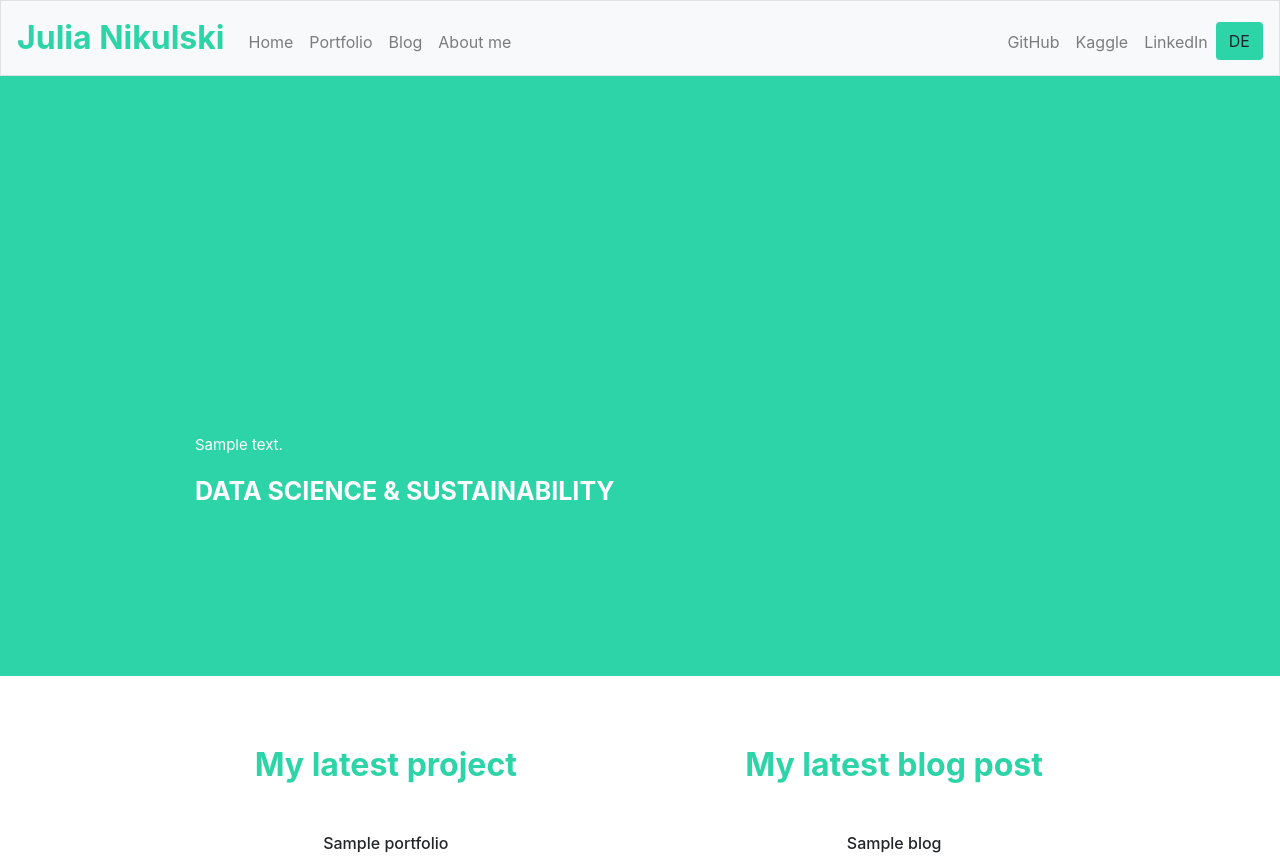
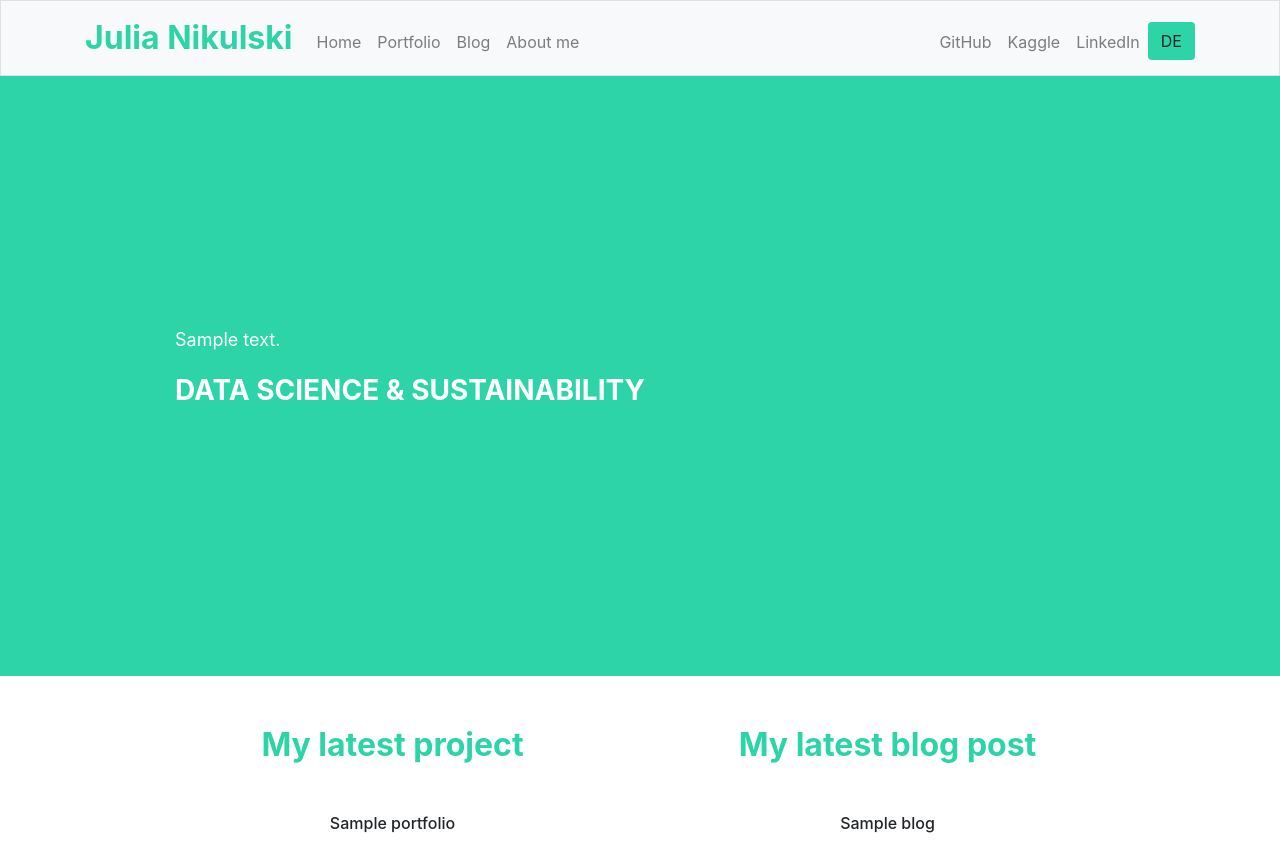
Before and after one commit to julianikulski/portfolio-website, a Flask app: page /en/ in a window 1280 px wide. Shown: the top 866 px of the page. Run offline with Flask 2, Linux system fonts and the light colour scheme; a database or web service that is not in the repository returns one stand-in record (values such as "Sample title"); some libraries are stand-ins or nearby versions.

Commit message:
feat: Change maximum content width by putting everything in containers

```diff
--- a/static/styles.css
+++ b/static/styles.css
@@ -37,6 +37,7 @@
 
 .title-color
 {
+    padding: 250px 0 80px;
     position: relative;
     z-index: 1;
     display: block;
@@ -59,28 +60,19 @@
 
 .container
 {
-    min-height:100%;
-    min-width:100%;
+    width:100%;
 }
 
-/* This is for debugging purposes to see the size of divs
+/*This is for debugging purposes to see the size of divs
 *{
- outline: 1px solid red;
-} */
+    outline: 1px solid red;
+}*/
 
 
 .title-color
 {
     height: 600px;
     position: relative;
-}
-
-.title-container
-{
-    padding-left: 180px;
-    position: absolute;
-    bottom: 150px;
-    width: 100%;
 }
 
 .title-text
@@ -91,6 +83,11 @@
     margin: 0;
 }
 
+.additional-margin
+{
+    padding-left: 90px;
+}
+
 .title-description
 {
     font-size: 15px;
@@ -99,7 +96,7 @@
 
 .home-content
 {
-    margin: 40px 0 70px 0;
+    margin: 40px 0 60px 0;
 }
 
 .index-header
@@ -137,6 +134,11 @@
     min-height: 51px;
 }
 
+.image
+{
+    padding: 15px;
+}
+
 .index-bottom
 {
     margin-top: 30px;
@@ -144,7 +146,12 @@
 
 .portfolio-row
 {
-    margin: 30px 30px 30px 30px;
+    margin: 30px 0 30px 0;
+}
+
+.portfolio-text
+{
+    min-height: 150px;
 }
 
 .title-link
@@ -166,12 +173,16 @@
 .project-des
 {
     font-size: 14px;
-    min-height: 62px;
 }
 
 .skills
 {
     font-size: 12px;
+}
+
+.button-row
+{
+    margin-bottom: 80px;
 }
 
 .bold
@@ -207,26 +218,28 @@
 }
 
 
-@media (max-width: 480px) {
-    .title-container {
-      padding: 0 20px 0 20px;
-      margin:0;
+@media (max-width: 768px) {
+    .portfolio-row
+    {
+        margin: 0px 10px 0px 10px;
+    }
+
+    .button-row
+    {
+        margin-bottom: 40px;
     }
 }
 
-@media (max-width: 780px) {
-    .title-container {
-      padding: 0 10px 0 10px;
-      margin:0;
+@media (max-width: 992px) {
+    .additional-margin
+    {
+        padding-left: 15px;
     }
 
-    .portfolio-row
-    {
-        margin: 30px 10px 30px 10px;
-    }
 }
 
-@media (min-width: 1300px) {
+
+@media (min-width: 1200px) {
     .title-text
     {
         font-size: 28px;
@@ -242,10 +255,14 @@
         font-size: 16px;
     }
 
-
     .skills
     {
         font-size: 14px;
+    }
+
+    .portfolio-row
+    {
+        margin: 30px 60px 30px 60px;
     }
 }
 
@@ -431,6 +448,7 @@ h2.about-header
 .skill-cat
 {
     margin-top: 20px;
+    min-height: 50px;
 }
 
 .skill-bar
--- a/templates/about.html
+++ b/templates/about.html
@@ -8,7 +8,7 @@
     Über mich
 {% endblock %}
 
-{% block main %}
+{% block section %}
 
     <section class="home-content">
         <div class="row portfolio-row justify-content-center">
@@ -151,6 +151,7 @@
             </div>
         </div>
 
+        <div class="container">
             <div class="row portfolio-row justify-content-center">
                 <div class="col-md-8">
                     <hr/>
@@ -208,6 +209,7 @@
                 </div>
                 {% endfor %}
             </div>
+        </div>
     </section>
 
 {% endblock %}
--- a/templates/datenschutz.html
+++ b/templates/datenschutz.html
@@ -8,7 +8,7 @@
     Datenschutz
 {% endblock %}
 
-{% block main %}
+{% block section %}
 
     <section class="home-content">
         <div class="container impressum">
--- a/templates/impressum.html
+++ b/templates/impressum.html
@@ -8,7 +8,7 @@
     Impressum
 {% endblock %}
 
-{% block main %}
+{% block section %}
 
     <section class="home-content">
         <div class="container impressum">
--- a/templates/index.html
+++ b/templates/index.html
@@ -8,12 +8,12 @@
     Index
 {% endblock %}
 
-{% block main %}
+{% block section %}
 
     <section class="home-content">
-        <div class="container p-0">
+        <div class="container">
             <div class="row portfolio-row justify-content-center">
-                <div class="col-12 col-md-5">
+                <div class="col-12 col-md-6">
                     <div class="row justify-content-center">
                         <div class="text-center">
                             {% if lang == 'en' %}
@@ -29,10 +29,12 @@
                         </div>
                     </div>
                     <div class="row">
+                        <div class="image">
                             {% set image = "/static/img/" + latest_project["image"] + ".png" %}
                             <a target="_blank" href={{ latest_project["url"] }}>
                                 <img class="portfolio-img" src={{ image }}>
                             </a>
+                        </div>
                     </div>
                     <div class="index-bottom text-center">
                         <p>
@@ -45,32 +47,28 @@
                     </div>
                 </div>
 
-                <div class="col-12 col-md-5">
+                <div class="col-12 col-md-6">
                     <div class="row justify-content-center">
                         <div class="text-center">
                             {% if lang == 'en' %}
-                                <!-- <h2 class="index-header">My most recent course</h2> -->
                                 <h2 class="index-header">My latest blog post</h2>
                             {% else %}
-                                <!-- <h2 class="index-header">Mein zuletzt belegter Kurs</h2> -->
                                 <h2 class="index-header">Mein neuester Blog Post</h2>
                             {% endif %}
                         </div>
                     </div>
                     <div class="row justify-content-center">
                         <div class="row index-img text-center">
-                            <!-- <h6>Udacity's Intro to Data Structures and Algorithms</h6> -->
                             <h6>{{ blog_article["title"] }}</h6>
                         </div>
                     </div>
                     <div class="row">
-                        <!-- <a target="_blank" href="https://www.udacity.com/course/data-structures-and-algorithms-in-python--ud513">
-                            <img class="portfolio-img" src="/static/img/udacity.png">
-                        </a> -->
+                        <div class="image">
                             {% set image = "/static/img/" + blog_article["image"] + ".png" %}
                             <a target="_blank" href={{ blog_article["url"] }}>
                                 <img class="portfolio-img" src={{ image }}>
                             </a>
+                        </div>
                     </div>
                     <div class="index-bottom text-center">
                         <p>
--- a/templates/layout_en.html
+++ b/templates/layout_en.html
@@ -52,6 +52,7 @@
     <body>
 
         <nav class="navbar navbar-expand-md navbar-light bg-light border sticky-top">
+            <div class="container">
                 <a class="navbar-brand" id="{{ id }}-navbarbrand" href="/en">Julia Nikulski</a>
                 <button class="navbar-toggler" type="button" data-toggle="collapse" data-target="#navbarNav" aria-controls="navbarNav" aria-expanded="false" aria-label="Toggle navigation">
                     <span class="navbar-toggler-icon"></span>
@@ -88,33 +89,35 @@
                         </li>
                     </ul>
                 </div>
+            </div>
         </nav>
 
-        <main class="container p-0">
+
+        <!-- <main class="container p-0"> -->
             <section class="title-color" id="{{ id }}-title">
-                <div class="title-container">
+                <div class="container title-container">
                     <div class="row title-text">
-                        <div class="col-12 col-sm-9 col-md-7 col-lg-6 additional-margin">
+                        <div class="col-12 col-sm-11 col-md-9 col-lg-8 additional-margin">
                             <div class="title-description">
-                                <p>{{title_text}}</p>
+                                <p>{{ title_text }}</p>
                             </div>
                         </div>
                     </div>
                     <div class="row title-text">
                         <div class="col-auto additional-margin">
-                            <p>{{title}}</p>
+                            <p>{{ title }}</p>
                         </div>
                     </div>
                 </div>
             </section>
 
-            {% block main %}{% endblock %}
-        </main>
+            {% block section %}{% endblock %}
+        <!-- </main> -->
 
         <footer class="small text-center text-muted">
             <a href="/en/impressum" class="text-dark">Legal Notice</a> |
             <a href="/en/datenschutz" class="text-dark">Privacy</a>
-            <p class="copyright">Copyright &copy; 2020 | Julia Nikulski</p>
+            <p class="copyright">Copyright &copy; 2021 | Julia Nikulski</p>
         </footer>
 
 
```
Also changed, not shown: templates/layout.html (+8 -6 lines), templates/portfolio.html (+12 -9 lines). Lines whose indentation alone changed are shown as unchanged.
